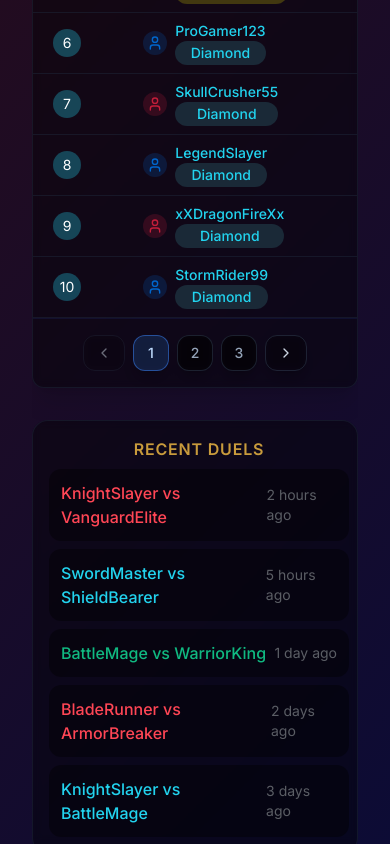
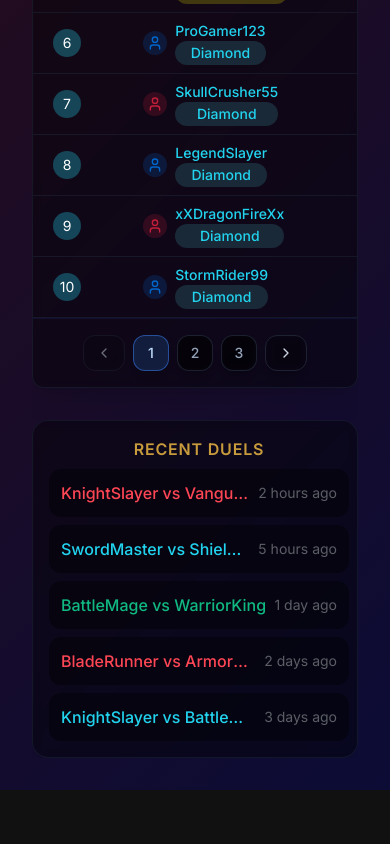
Before and after one commit to iGotYourBackMr/chiv-leaderboard, a Next.js app: page / in a window 390 px wide. Shown: the part 1156-2000 px from the top of the page. After the commit the page ends 1946 px from the top, so only its background shows below. Built offline with nearby package versions, Linux system fonts and the light colour scheme.

Commit message:
fix: improve layout for iPhone SE and narrow screens

```diff
--- a/components/rank-tiers-sidebar.tsx
+++ b/components/rank-tiers-sidebar.tsx
@@ -16,8 +16,7 @@ const RankTiersSidebar = ({
 }: RankTiersSidebarProps) => {
   return (
     <aside className={`${className} bg-black/40 backdrop-blur-sm rounded-2xl border border-slate-800/50 p-4 shadow-xl ${!isMobile ? 'h-full' : ''}`}>
-      <div className={`${isMobile ? 'min-w-[300px] overflow-x-auto' : ''}`}>
-        <div className={`${isMobile ? 'w-full min-w-[300px]' : ''}`}>
+      <div className={`${isMobile ? 'min-w-[300px]' : ''}`}>
         {/* Ranking Tiers Section */}
         {(!showOnlyDuels || !isMobile) && (
           <div className={`${isMobile ? 'sm:pr-4' : ''}`}>
@@ -25,7 +24,7 @@ const RankTiersSidebar = ({
               Ranking Tiers
             </div>
             <div className="space-y-2">
-                <div className="bg-black/40 hover:bg-black/60 rounded-xl p-3 flex items-center gap-3 border border-[#FF4655]/20 transition-all duration-200">
+              <div className="bg-black/40 hover:bg-black/60 rounded-xl p-3 flex items-center gap-3 border border-[#FF4655]/20 transition-all duration-200 min-w-[240px]">
                 <Shield className="w-5 h-5 text-[#FF4655] drop-shadow-[0_0_3px_rgba(255,70,85,0.5)]" />
                 <div>
                   <div className="text-[#FF4655] font-medium">Grandmaster</div>
@@ -33,7 +32,7 @@ const RankTiersSidebar = ({
                 </div>
               </div>
 
-                <div className="bg-black/40 hover:bg-black/60 rounded-xl p-3 flex items-center gap-3 border border-[#FF8C00]/20 transition-all duration-200">
+              <div className="bg-black/40 hover:bg-black/60 rounded-xl p-3 flex items-center gap-3 border border-[#FF8C00]/20 transition-all duration-200 min-w-[240px]">
                 <Shield className="w-5 h-5 text-[#FF8C00] drop-shadow-[0_0_3px_rgba(255,140,0,0.5)]" />
                 <div>
                   <div className="text-[#FF8C00] font-medium">Master</div>
@@ -41,7 +40,7 @@ const RankTiersSidebar = ({
                 </div>
               </div>
 
-                <div className="bg-black/40 hover:bg-black/60 rounded-xl p-3 flex items-center gap-3 border border-[#22D3EE]/20 transition-all duration-200">
+              <div className="bg-black/40 hover:bg-black/60 rounded-xl p-3 flex items-center gap-3 border border-[#22D3EE]/20 transition-all duration-200 min-w-[240px]">
                 <Shield className="w-5 h-5 text-[#22D3EE] drop-shadow-[0_0_3px_rgba(34,211,238,0.5)]" />
                 <div>
                   <div className="text-[#22D3EE] font-medium">Diamond</div>
@@ -49,7 +48,7 @@ const RankTiersSidebar = ({
                 </div>
               </div>
 
-                <div className="bg-black/40 hover:bg-black/60 rounded-xl p-3 flex items-center gap-3 border border-[#10B981]/20 transition-all duration-200">
+              <div className="bg-black/40 hover:bg-black/60 rounded-xl p-3 flex items-center gap-3 border border-[#10B981]/20 transition-all duration-200 min-w-[240px]">
                 <Shield className="w-5 h-5 text-[#10B981] drop-shadow-[0_0_3px_rgba(16,185,129,0.5)]" />
                 <div>
                   <div className="text-[#10B981] font-medium">Platinum</div>
@@ -57,7 +56,7 @@ const RankTiersSidebar = ({
                 </div>
               </div>
 
-                <div className="bg-black/40 hover:bg-black/60 rounded-xl p-3 flex items-center gap-3 border border-[#FFD700]/20 transition-all duration-200">
+              <div className="bg-black/40 hover:bg-black/60 rounded-xl p-3 flex items-center gap-3 border border-[#FFD700]/20 transition-all duration-200 min-w-[240px]">
                 <Shield className="w-5 h-5 text-[#FFD700] drop-shadow-[0_0_3px_rgba(255,215,0,0.5)]" />
                 <div>
                   <div className="text-[#FFD700] font-medium">Gold</div>
@@ -65,7 +64,7 @@ const RankTiersSidebar = ({
                 </div>
               </div>
 
-                <div className="bg-black/40 hover:bg-black/60 rounded-xl p-3 flex items-center gap-3 border border-[#94A3B8]/20 transition-all duration-200">
+              <div className="bg-black/40 hover:bg-black/60 rounded-xl p-3 flex items-center gap-3 border border-[#94A3B8]/20 transition-all duration-200 min-w-[240px]">
                 <Shield className="w-5 h-5 text-[#94A3B8] drop-shadow-[0_0_3px_rgba(148,163,184,0.5)]" />
                 <div>
                   <div className="text-[#94A3B8] font-medium">Silver</div>
@@ -73,7 +72,7 @@ const RankTiersSidebar = ({
                 </div>
               </div>
 
-                <div className="bg-black/40 hover:bg-black/60 rounded-xl p-3 flex items-center gap-3 border border-[#B45309]/20 transition-all duration-200">
+              <div className="bg-black/40 hover:bg-black/60 rounded-xl p-3 flex items-center gap-3 border border-[#B45309]/20 transition-all duration-200 min-w-[240px]">
                 <Shield className="w-5 h-5 text-[#B45309] drop-shadow-[0_0_3px_rgba(180,83,9,0.5)]" />
                 <div>
                   <div className="text-[#B45309] font-medium">Bronze</div>
@@ -91,30 +90,39 @@ const RankTiersSidebar = ({
               Recent Duels
             </div>
             <ul className="space-y-2">
-                <li className="bg-black/40 rounded-xl p-3 flex justify-between items-center">
-                  <span className="text-[#FF4655] font-medium">KnightSlayer vs VanguardElite</span>
-                  <span className="text-[#5B5E65] text-sm">2 hours ago</span>
+              <li className="bg-black/40 rounded-xl p-3 min-w-[240px]">
+                <div className="flex justify-between items-center">
+                  <span className="text-[#FF4655] font-medium truncate">KnightSlayer vs VanguardElite</span>
+                  <span className="text-[#5B5E65] text-sm whitespace-nowrap ml-2">2 hours ago</span>
+                </div>
               </li>
-                <li className="bg-black/40 rounded-xl p-3 flex justify-between items-center">
-                  <span className="text-[#22D3EE] font-medium">SwordMaster vs ShieldBearer</span>
-                  <span className="text-[#5B5E65] text-sm">5 hours ago</span>
+              <li className="bg-black/40 rounded-xl p-3 min-w-[240px]">
+                <div className="flex justify-between items-center">
+                  <span className="text-[#22D3EE] font-medium truncate">SwordMaster vs ShieldBearer</span>
+                  <span className="text-[#5B5E65] text-sm whitespace-nowrap ml-2">5 hours ago</span>
+                </div>
               </li>
-                <li className="bg-black/40 rounded-xl p-3 flex justify-between items-center">
-                  <span className="text-[#10B981] font-medium">BattleMage vs WarriorKing</span>
-                  <span className="text-[#5B5E65] text-sm">1 day ago</span>
+              <li className="bg-black/40 rounded-xl p-3 min-w-[240px]">
+                <div className="flex justify-between items-center">
+                  <span className="text-[#10B981] font-medium truncate">BattleMage vs WarriorKing</span>
+                  <span className="text-[#5B5E65] text-sm whitespace-nowrap ml-2">1 day ago</span>
+                </div>
               </li>
-                <li className="bg-black/40 rounded-xl p-3 flex justify-between items-center">
-                  <span className="text-[#FF4655] font-medium">BladeRunner vs ArmorBreaker</span>
-                  <span className="text-[#5B5E65] text-sm">2 days ago</span>
+              <li className="bg-black/40 rounded-xl p-3 min-w-[240px]">
+                <div className="flex justify-between items-center">
+                  <span className="text-[#FF4655] font-medium truncate">BladeRunner vs ArmorBreaker</span>
+                  <span className="text-[#5B5E65] text-sm whitespace-nowrap ml-2">2 days ago</span>
+                </div>
               </li>
-                <li className="bg-black/40 rounded-xl p-3 flex justify-between items-center">
-                  <span className="text-[#22D3EE] font-medium">KnightSlayer vs BattleMage</span>
-                  <span className="text-[#5B5E65] text-sm">3 days ago</span>
+              <li className="bg-black/40 rounded-xl p-3 min-w-[240px]">
+                <div className="flex justify-between items-center">
+                  <span className="text-[#22D3EE] font-medium truncate">KnightSlayer vs BattleMage</span>
+                  <span className="text-[#5B5E65] text-sm whitespace-nowrap ml-2">3 days ago</span>
+                </div>
               </li>
             </ul>
           </div>
         )}
-        </div>
       </div>
     </aside>
   );
```
Lines whose indentation alone changed are shown as unchanged.
